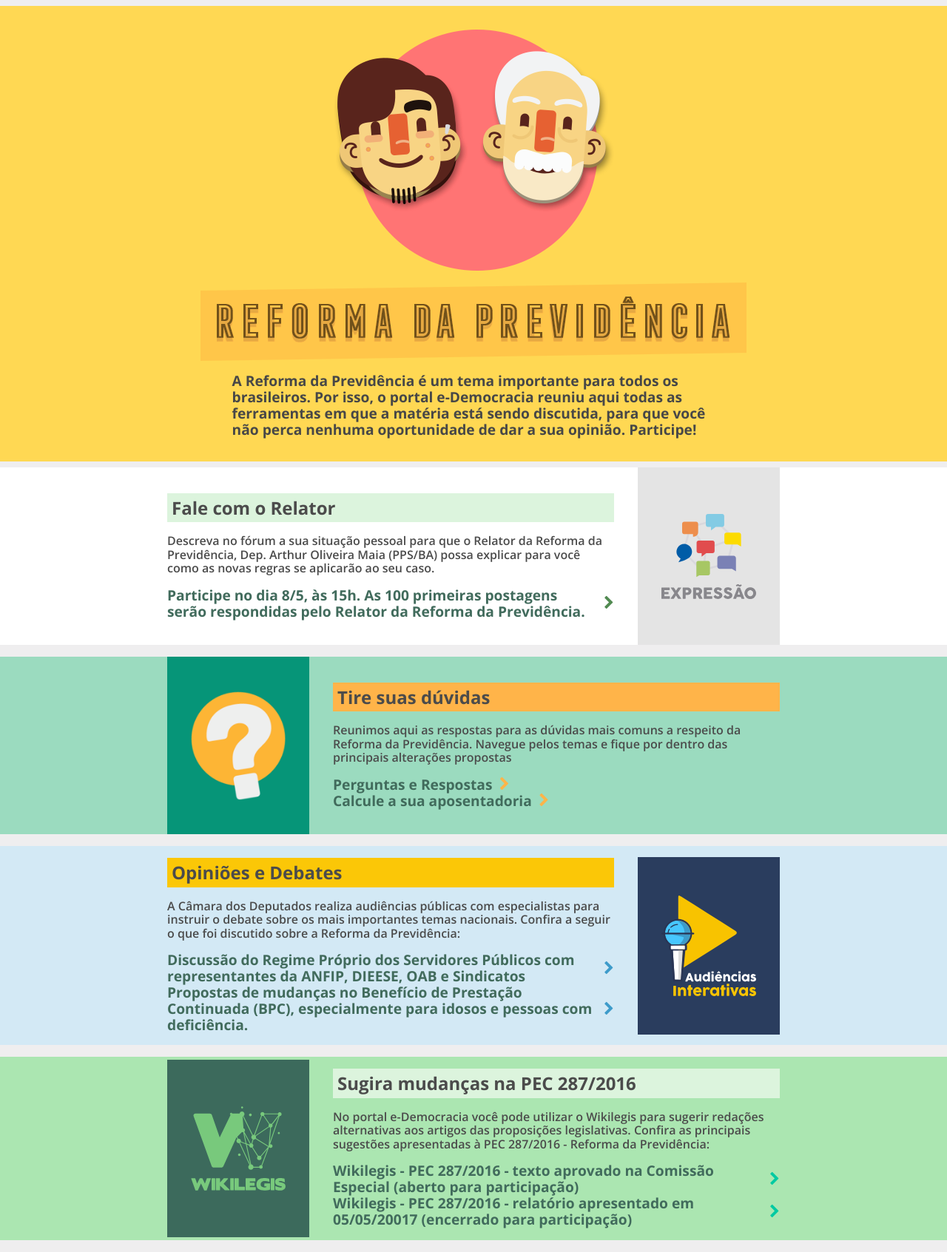
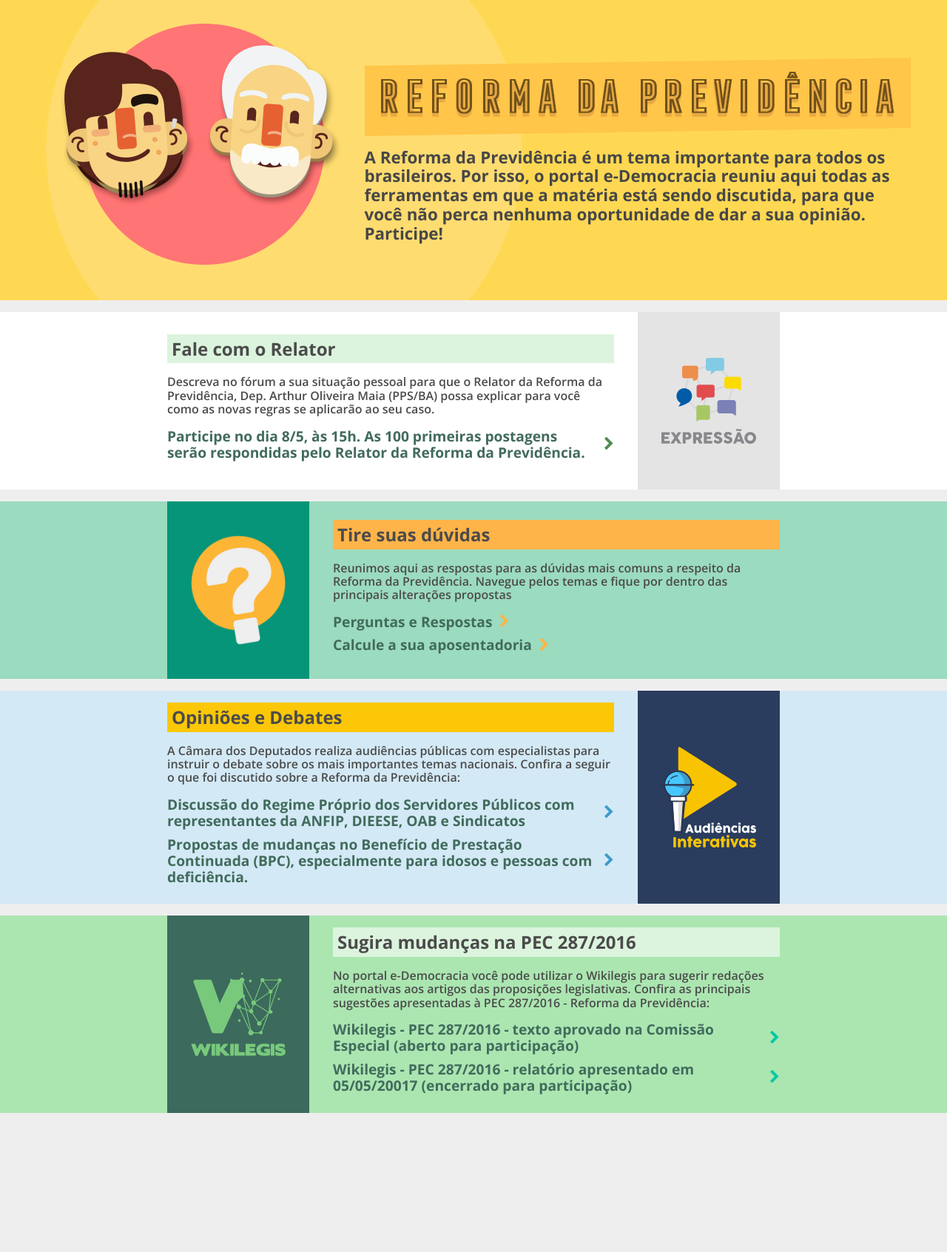
Before and after one commit to labhackercd/hotsite-edemocracia, a Jekyll site: the page built from index.html, in a window 1280 px wide. Shown: the whole page at 74% size. Built offline with Jekyll 4.4.1, drawn with Linux system fonts in a browser that asks for light colours; after the commit the page ends 1505 px from its top, so only the background shows below that.

Commit message:
Adjust main banner styles for desktop size

```diff
--- a/assets/sass/content/_content.scss
+++ b/assets/sass/content/_content.scss
@@ -1,22 +1,33 @@
 .content {
   display: flex;
   flex-direction: column;
-  margin: 0.5em 0;
 }
 
 .main-banner {
   display: flex;
+  justify-content: center;
+  align-items: center;
   flex-direction: column;
   padding: 2em 1em;
   background-color: #ffd853;
+  background: radial-gradient(circle at left 50% top 30%, #ffdc70 50%, #ffd853 0);
+
+  @media screen and (min-width: 860px) {
+    flex-direction: row;
+    background-color: #ffd853;
+    background: radial-gradient(circle at left 30vw top 50%, #ffdc70 35%, #ffd853 0);
+  }
 }
 
 .main-banner__text {
   font-weight: 700;
   font-size: 1.2em;
   color: #474747;
-  max-width: 34em;
   margin: 0;
+
+  @media screen and (min-width: 860px) {
+    font-size: 1.4em;
+  }
 }
 
 .main-banner__content {
@@ -24,6 +35,7 @@
   flex-direction: column;
   justify-content: center;
   align-items: center;
+  max-width: 738px;
 }
 
 .main-banner__title {
@@ -45,7 +57,7 @@
 }
 
 .banner-container {
-  margin: 0.5em 0;
+  margin-top: 1em;
   @include bannerVariable('background-color', 'banner-bg-color');
 }
 
@@ -76,6 +88,7 @@
     flex: 1 0 12em;
     margin: 0 1em;
     min-height: 15em;
+    align-self: stretch;
   }
 }
 
@@ -113,6 +126,7 @@
   text-decoration: none;
   font-weight: 700;
   font-size: 1.2em;
+  margin-bottom: 0.5em;
   display: flex;
   align-items: center;
 }
```
